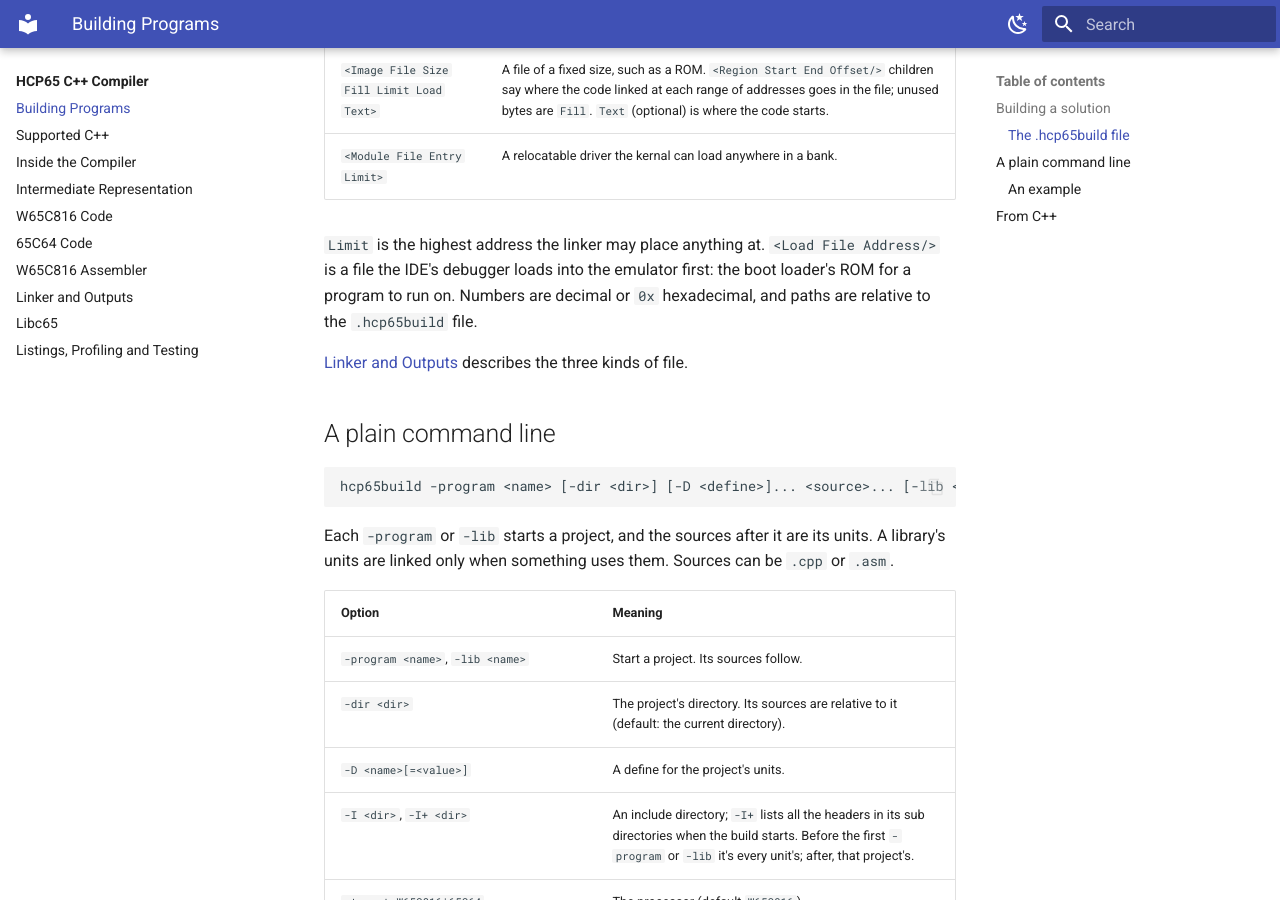
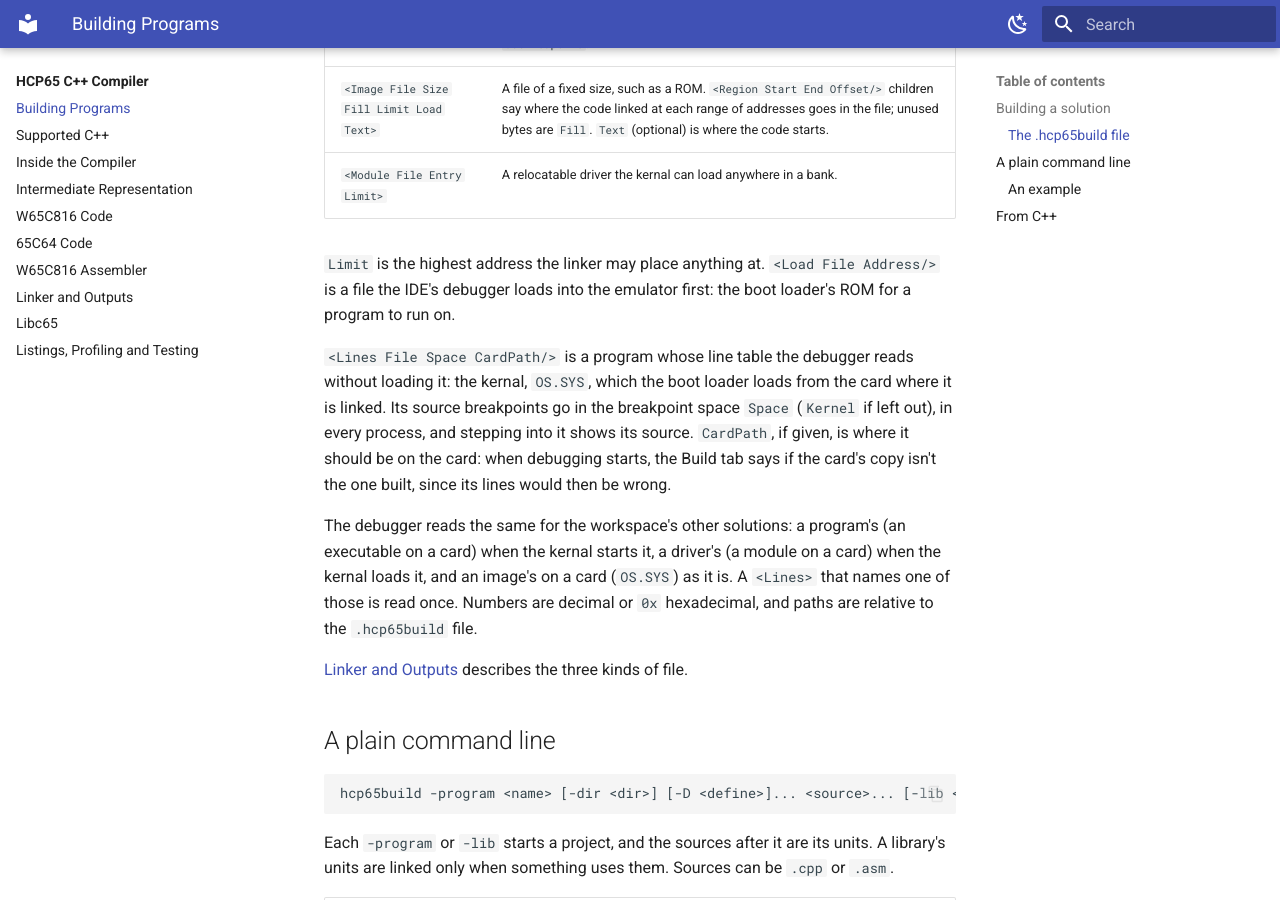
Before and after one commit to andrewpaterson/HCP65, an MkDocs documentation site: the page built from Website/docs/compiler/building.md, in a window 1280 px wide and 900 px high, scrolled down 2336 px. Built offline with MkDocs 1.6.1 and Material for MkDocs 9.7.7, drawn with Linux system fonts in a browser that asks for light colours; plug-ins that fetch from the network failed and are left out; some of the changed text lies outside the part shown.

Commit message:
Every program's and driver's build file names OS.SYS's line table (<Lines>) so that debugging it shows the kernal's source, and the build docs describe <Lines>.

````diff
--- a/Website/docs/compiler/building.md
+++ b/Website/docs/compiler/building.md
@@ -45,12 +45,13 @@ configuration whose files and settings it builds, and what to link.  This is
 <?xml version="1.0" encoding="utf-8"?>
 <BuildConfigurations>
 	<Configuration Name="Release|W65C816" Toolchain="W65C816" Solution="Release|Win32"
-	               BreakpointSpace="User" Card="..\HCP65-Emulator\TestHCP65Lib\TestHCP65Lib\Output\SDCard.img"
+	               BreakpointSpace="User" Card="..\HCP65-Emulator\TestHCP65Lib\TestHCP65Lib\Output\BootCard.img"
 	               CardPath="\modplay.exe">
 		<Executable File="modplay.exe" Entry="UserStart" Limit="0x200000">
 			<Symbol Name="UserHeapSize" Value="0x180000"/>
 		</Executable>
 		<Load File="..\Boot\Output\W65C816\Release\Boot.rom" Address="0x0"/>
+		<Lines File="..\Kernal\Output\W65C816\Release\OS.SYS" CardPath="\OS\OS.SYS"/>
 	</Configuration>
 </BuildConfigurations>
 ```
@@ -78,6 +79,17 @@ units are only compiled.
 `Limit` is the highest address the linker may place anything at.  `<Load File Address/>` is a
 file the IDE's debugger loads into the emulator first: the boot loader's ROM for a program to run
 on.
+
+`<Lines File Space CardPath/>` is a program whose line table the debugger reads without loading
+it: the kernal, `OS.SYS`, which the boot loader loads from the card where it is linked.  Its
+source breakpoints go in the breakpoint space `Space` (`Kernel` if left out), in every process,
+and stepping into it shows its source.  `CardPath`, if given, is where it should be on the card:
+when debugging starts, the Build tab says if the card's copy isn't the one built, since its lines
+would then be wrong.
+
+The debugger reads the same for the workspace's other solutions: a program's (an executable on a
+card) when the kernal starts it, a driver's (a module on a card) when the kernal loads it, and an
+image's on a card (`OS.SYS`) as it is.  A `<Lines>` that names one of those is read once.
 Numbers are decimal or `0x` hexadecimal, and paths are relative to the `.hcp65build` file.
 
 [Linker and Outputs](linker.md) describes the three kinds of file.
````
Also changed, not shown: 13 other files.
